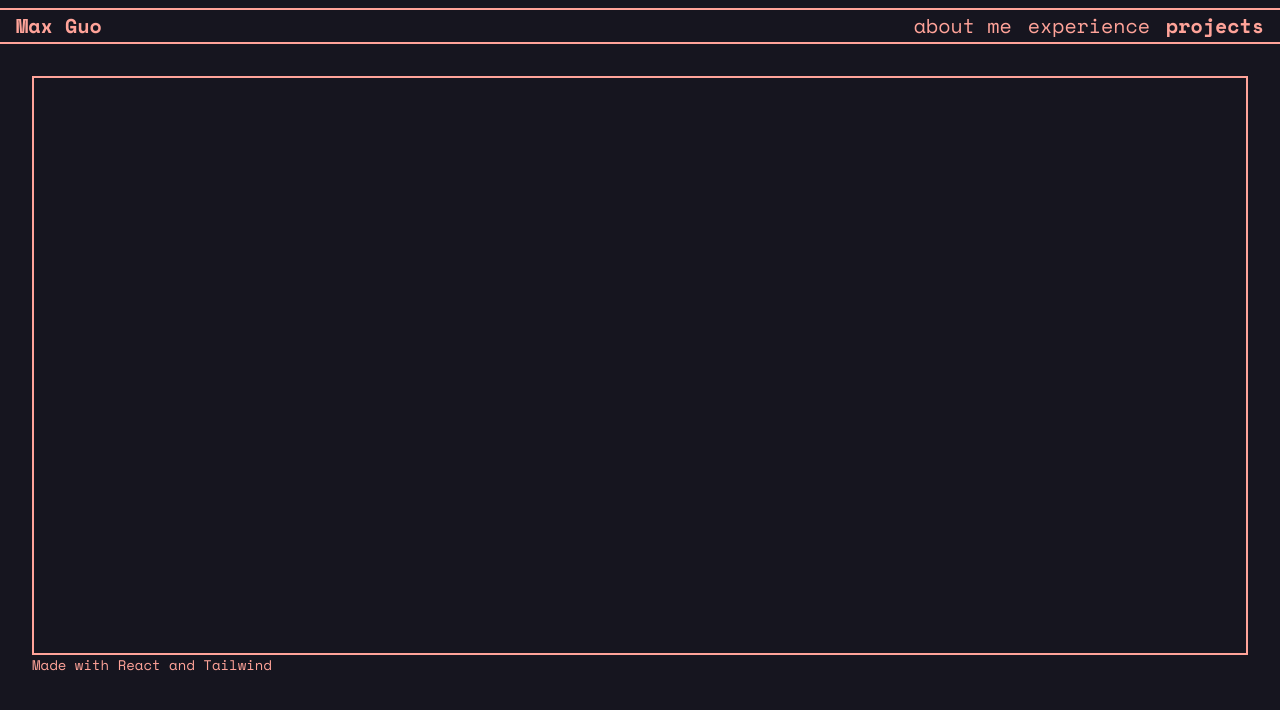
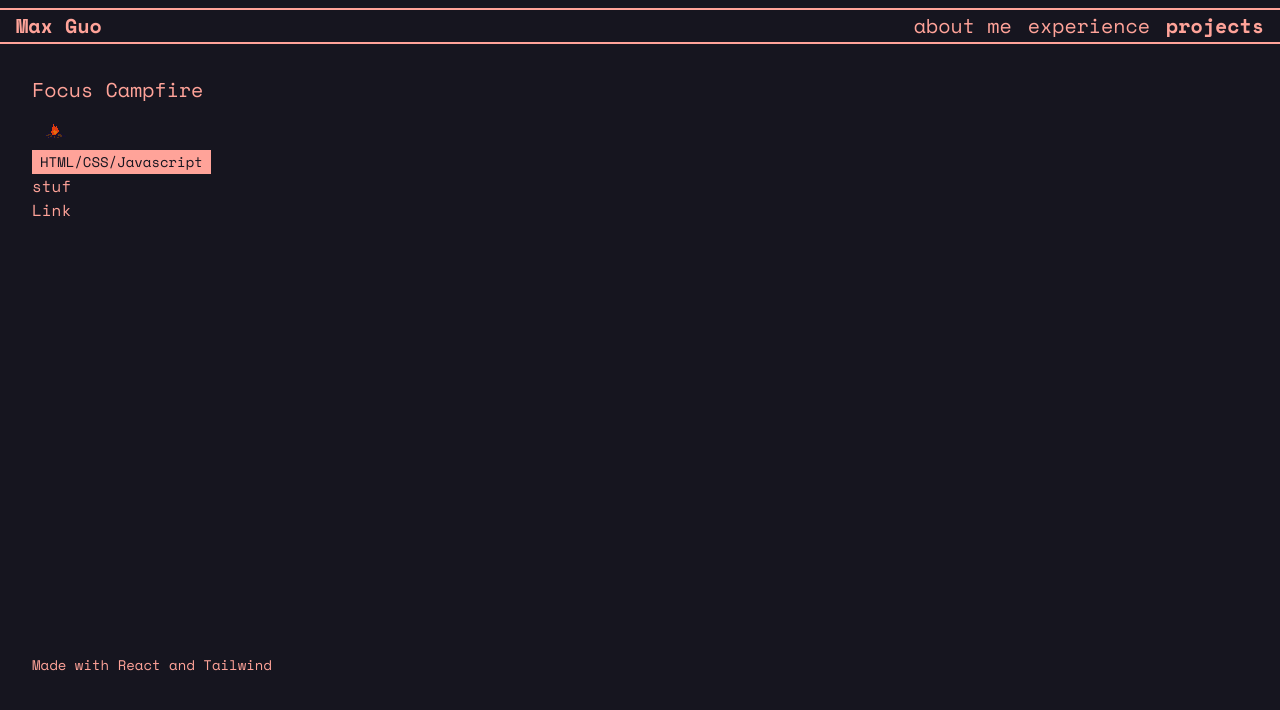
Before and after one commit to MG2003/personal_website, a React (Vite) app in the folder frontend/: page /projects/focuscampfire in a window 1280 px wide. Shown: the top 710 px of the page. Built offline with nearby package versions, Linux system fonts and the light colour scheme.

Commit message:
Added project pages!

```diff
--- a/frontend/src/layouts/projects/projectTable.tsx
+++ b/frontend/src/layouts/projects/projectTable.tsx
@@ -1,5 +1,6 @@
 import { projData, projects } from "../../utils/proj_contents";
 import Tags from "./tags";
+import { Link } from "react-router-dom";
 
 
 
@@ -8,19 +9,22 @@ const imageFolder: string = "/images/projects/"
 export default function ProjectTable(){
     return(
         <div>
-            <div className = "flex flex-wrap overflow-scroll h-[36rem]">
+            <div className = "overflow-y-scroll h-[36rem]">
+                <div>My Projects</div>
+                <div className = "flex flex-wrap">
                     {projects.map((project: projData) =>
-                    <a href= {project.link} target= "_blank"
-                        className = "bg-highlight p-4 m-4 flex-col hover:shadow-dft border-secondary border-2 h-fit ">
+                        <Link to= {"./" + project.pagepath}
+                            className = "bg-highlight p-4 m-4 flex-col hover:shadow-dft border-secondary border-2 h-fit">
                             <div>
-                            <img src = {imageFolder + project.path} className = "w-fit max-w-sm"/>
+                                <img src = {imageFolder + project.imgpath} className = "w-fit max-w-sm"/>
                             </div>
                             <div className = "flex-shrink my-2">
                                 <p className = "font-bold mb-1">{project.title}</p>
                                 <Tags tagArr= {project.tags}/>
                             </div>
-                    </a>
+                        </Link>
                     )}
+                </div>
             </div>
         </div>
     )
--- a/frontend/src/layouts/root/RootLayout.tsx
+++ b/frontend/src/layouts/root/RootLayout.tsx
@@ -7,7 +7,7 @@ export default function Root() {
       <div className = "text-secondary ">
         <Topbar/>
         <div className = "p-8">
-          <div className = " bg-primary h-[36.175rem] pb-1 border-secondary border-solid border-2">
+          <div className = " bg-primary h-[36.175rem] pb-1">
             <Outlet/>
           </div>
           <Foot/>
--- a/frontend/src/pages/projectPage.tsx
+++ b/frontend/src/pages/projectPage.tsx
@@ -1,5 +1,44 @@
+import { projects } from "../utils/proj_contents";
+import { useParams } from "react-router-dom";
+import Tags from "../layouts/projects/tags";
+
+const imageFolder: string = "/images/projects/";
+
 export default function ProjectPage(){
-    return(
-        <></>
-    );
+
+    const project = loadProject();
+
+    if (project == undefined){
+        return(
+            <div>undefined oops</div>
+        )
+    }
+    else{
+        return(
+            <div>
+                <h1 className = "text-xl">{project.title}</h1>
+                <img src = {imageFolder + project.imgpath} className = "max-w-md"></img>
+                <Tags tagArr= {project.tags}/>
+                <p>{project.desc}</p>
+                <a href = {project.link} target = "_blank">Link</a>
+
+            </div>
+        );
+    }
+
 }
+
+function loadProject(){
+    const { projectId }= useParams();
+
+    console.log("this.context:",  projectId );
+    const getProject = () => {
+        for (let i = 0; i < projects.length; i++){
+            if (projects[i].pagepath === projectId){
+                return projects[i]
+            }
+        }
+    }
+
+    return getProject();
+}
--- a/frontend/src/utils/proj_contents.tsx
+++ b/frontend/src/utils/proj_contents.tsx
@@ -1,7 +1,8 @@
 export interface projData{
     title: string;
     category: string;
-    path: string;
+    pagepath: string;
+    imgpath: string;
     link: string;
     desc: string;
     tags: string[];
@@ -11,7 +12,8 @@ export const projects: projData[] = [
     {
         title: "Kebash!",
         category: "Games",
-        path: "kebash.png",
+        pagepath: "kebash",
+        imgpath: "kebash.png",
         link: "https://brownrisdgames.itch.io/kebash",
         desc: "blah blah blah",
         tags: ["hi", "does this work", "unity"]
@@ -19,7 +21,8 @@ export const projects: projData[] = [
     {
         title: "US(F)PS",
         category: "Games",
-        path: "usfps.png",
+        pagepath: "usfps",
+        imgpath: "usfps.png",
         link: "https://brownrisdgames.itch.io/usfps",
         desc: "usfps description",
         tags: ["fun!", "unreal", "unity"]
@@ -27,7 +30,8 @@ export const projects: projData[] = [
     {
         title: "Focus Campfire",
         category: "Hackathons",
-        path: "Fire3.gif",
+        pagepath: "focuscampfire",
+        imgpath: "Fire3.gif",
         link: "https://devpost.com/software/focus-campfire",
         desc: "stuf",
         tags: ["HTML/CSS/Javascript"]
```
Lines whose indentation alone changed are shown as unchanged.
